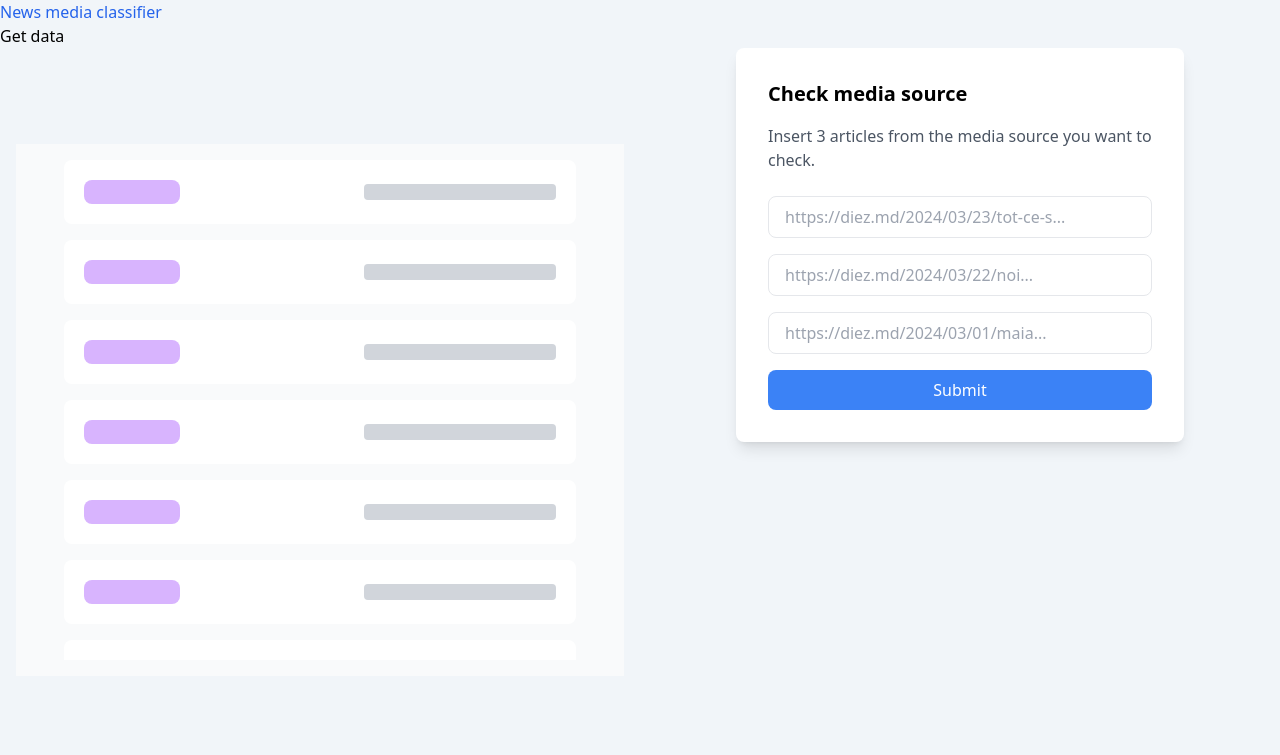
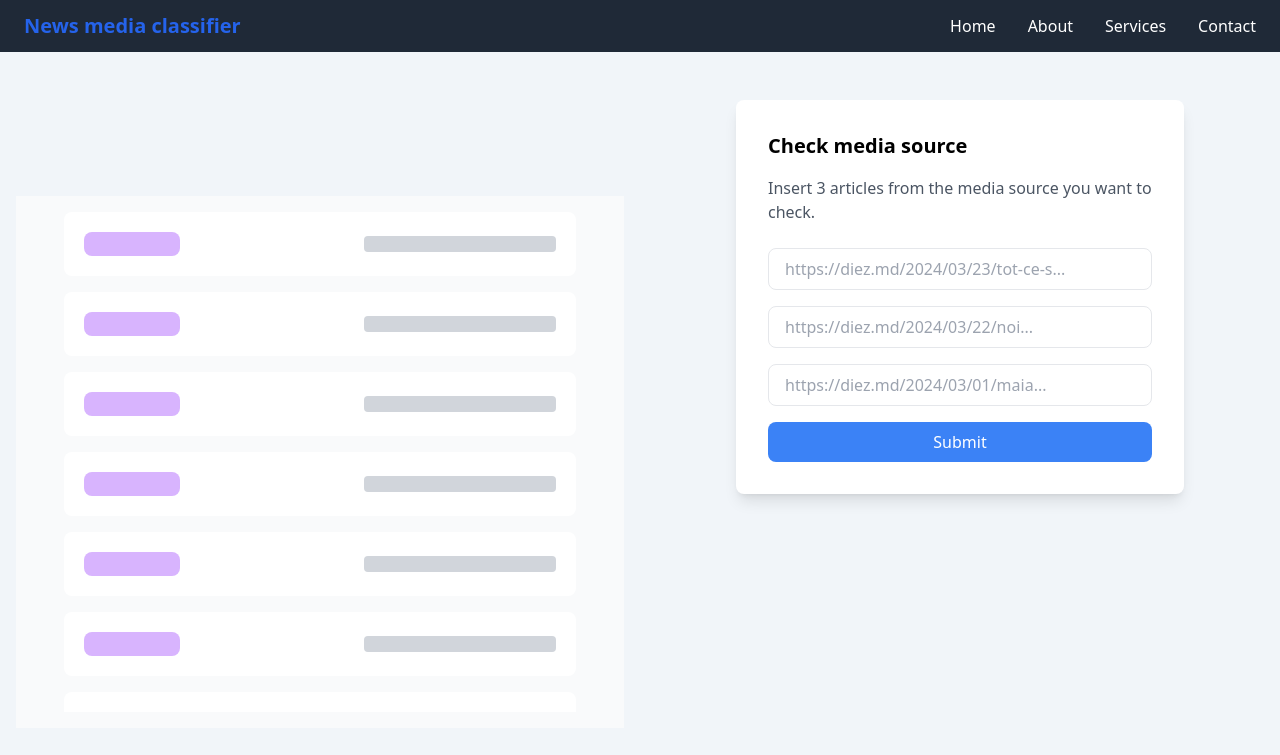
Before and after one commit to strdr4605/news-media-classifier, a Flask app: page / in a window 1280 px wide. Shown: the top 755 px of the page. Run offline with Flask 3, Linux system fonts and the light colour scheme; some libraries are stand-ins or nearby versions.

Commit message:
Add navbar

```diff
--- a/app/templates/base.html
+++ b/app/templates/base.html
@@ -1,11 +1,11 @@
 <!-- templates/base.html -->
 
-<!DOCTYPE html>
+<!doctype html>
 <html lang="en">
   <head>
-    <meta charset="UTF-8">
-    <meta http-equiv="X-UA-Compatible" content="IE=edge">
-    <meta name="viewport" content="width=device-width, initial-scale=1.0">
+    <meta charset="UTF-8" />
+    <meta http-equiv="X-UA-Compatible" content="IE=edge" />
+    <meta name="viewport" content="width=device-width, initial-scale=1.0" />
 
     <script type="text/javascript" src="https://cdn.tailwindcss.com"></script>
     <script src="https://unpkg.com/htmx.org@1.9.11"></script>
@@ -13,7 +13,6 @@
     <title>News media classifier</title>
   </head>
   <body class="bg-slate-100">
-    {% block content %}
-    {% endblock content %}
+    {% include 'header.html' %} {% block content %} {% endblock content %}
   </body>
 </html>
--- /dev/null
+++ b/app/templates/header.html
@@ -0,0 +1,59 @@
+<header class="bg-gray-800">
+  <nav class="container mx-auto px-6 py-3">
+    <div class="flex items-center justify-between">
+      <div class="text-white font-bold text-xl">
+        <a href="#">
+          <h1 class="text-blue-600">News media classifier</h1>
+        </a>
+      </div>
+      <div class="hidden md:block">
+        <ul class="flex items-center space-x-8">
+          <li><a href="#" class="text-white">Home</a></li>
+          <li><a href="#" class="text-white">About</a></li>
+          <li><a href="#" class="text-white">Services</a></li>
+          <li><a href="#" class="text-white">Contact</a></li>
+        </ul>
+      </div>
+      <div class="md:hidden">
+        <button class="outline-none mobile-menu-button">
+          <svg
+            class="w-6 h-6 text-white"
+            x-show="!showMenu"
+            fill="none"
+            stroke-linecap="round"
+            stroke-linejoin="round"
+            stroke-width="2"
+            viewBox="0 0 24 24"
+            stroke="currentColor"
+          >
+            <path d="M4 6h16M4 12h16M4 18h16"></path>
+          </svg>
+        </button>
+      </div>
+    </div>
+    <div class="mobile-menu hidden md:hidden">
+      <ul class="mt-4 space-y-4">
+        <li>
+          <a href="#" class="block px-4 py-2 text-white bg-gray-900 rounded"
+            >Home</a
+          >
+        </li>
+        <li>
+          <a href="#" class="block px-4 py-2 text-white bg-gray-900 rounded"
+            >About</a
+          >
+        </li>
+        <li>
+          <a href="#" class="block px-4 py-2 text-white bg-gray-900 rounded"
+            >Services</a
+          >
+        </li>
+        <li>
+          <a href="#" class="block px-4 py-2 text-white bg-gray-900 rounded"
+            >Contact</a
+          >
+        </li>
+      </ul>
+    </div>
+  </nav>
+</header>
--- a/app/templates/index.html
+++ b/app/templates/index.html
@@ -1,10 +1,7 @@
 <!-- templates/index.html -->
 {% extends 'base.html' %}
 {% block content %}
-    <h1 class="text-blue-600">News media classifier</h1>
-    <button hx-get="/data" hx-target="#data">Get data</button>
-    <div id="data"></div>
-    <section class="flex overflow-y-scroll">
+    <section class="pt-12 flex overflow-y-scroll">
         <div id="left" class="w-1/2 pt-24 p-4">
             <div class="bg-gray-50  flex items-center justify-center px-8 py-4">
                 <div class="relative w-full max-w-lg">
```
